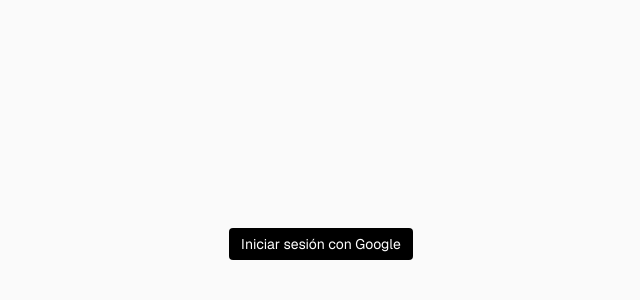
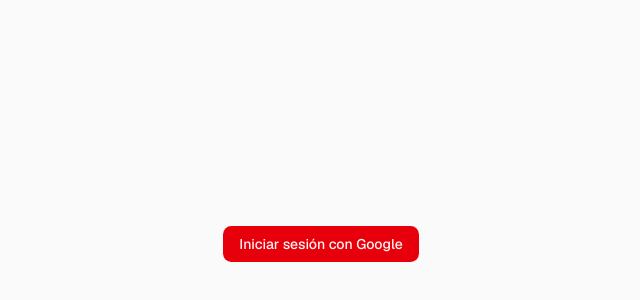
Before and after one commit to CastDev-j/yumshare, a Next.js app: page / in a window 1280 px wide. Shown: the part 156-456 px from the top of the page, without its empty margins (319-959 px from the left). Built offline with nearby package versions, Linux system fonts and the light colour scheme; no server answers.

Commit message:
feat: update favicon SVG and enhance AuthComponent with button component

```diff
--- a/src/app/globals.css
+++ b/src/app/globals.css
@@ -44,78 +44,80 @@
 }
 
 :root {
-  --radius: 0.625rem;
+  --radius: 0.65rem;
   --background: oklch(1 0 0);
-  --foreground: oklch(0.145 0 0);
+  --foreground: oklch(0.141 0.005 285.823);
   --card: oklch(1 0 0);
-  --card-foreground: oklch(0.145 0 0);
+  --card-foreground: oklch(0.141 0.005 285.823);
   --popover: oklch(1 0 0);
-  --popover-foreground: oklch(0.145 0 0);
-  --primary: oklch(0.205 0 0);
-  --primary-foreground: oklch(0.985 0 0);
-  --secondary: oklch(0.97 0 0);
-  --secondary-foreground: oklch(0.205 0 0);
-  --muted: oklch(0.97 0 0);
-  --muted-foreground: oklch(0.556 0 0);
-  --accent: oklch(0.97 0 0);
-  --accent-foreground: oklch(0.205 0 0);
+  --popover-foreground: oklch(0.141 0.005 285.823);
+  --primary: oklch(0.577 0.245 27.325);
+  --primary-foreground: oklch(0.971 0.013 17.38);
+  --secondary: oklch(0.967 0.001 286.375);
+  --secondary-foreground: oklch(0.21 0.006 285.885);
+  --muted: oklch(0.967 0.001 286.375);
+  --muted-foreground: oklch(0.552 0.016 285.938);
+  --accent: oklch(0.967 0.001 286.375);
+  --accent-foreground: oklch(0.21 0.006 285.885);
   --destructive: oklch(0.577 0.245 27.325);
-  --border: oklch(0.922 0 0);
-  --input: oklch(0.922 0 0);
-  --ring: oklch(0.708 0 0);
-  --chart-1: oklch(0.646 0.222 41.116);
-  --chart-2: oklch(0.6 0.118 184.704);
-  --chart-3: oklch(0.398 0.07 227.392);
-  --chart-4: oklch(0.828 0.189 84.429);
-  --chart-5: oklch(0.769 0.188 70.08);
+  --border: oklch(0.92 0.004 286.32);
+  --input: oklch(0.92 0.004 286.32);
+  --ring: oklch(0.704 0.191 22.216);
+  --chart-1: oklch(0.808 0.114 19.571);
+  --chart-2: oklch(0.637 0.237 25.331);
+  --chart-3: oklch(0.577 0.245 27.325);
+  --chart-4: oklch(0.505 0.213 27.518);
+  --chart-5: oklch(0.444 0.177 26.899);
   --sidebar: oklch(0.985 0 0);
-  --sidebar-foreground: oklch(0.145 0 0);
-  --sidebar-primary: oklch(0.205 0 0);
-  --sidebar-primary-foreground: oklch(0.985 0 0);
-  --sidebar-accent: oklch(0.97 0 0);
-  --sidebar-accent-foreground: oklch(0.205 0 0);
-  --sidebar-border: oklch(0.922 0 0);
-  --sidebar-ring: oklch(0.708 0 0);
+  --sidebar-foreground: oklch(0.141 0.005 285.823);
+  --sidebar-primary: oklch(0.577 0.245 27.325);
+  --sidebar-primary-foreground: oklch(0.971 0.013 17.38);
+  --sidebar-accent: oklch(0.967 0.001 286.375);
+  --sidebar-accent-foreground: oklch(0.21 0.006 285.885);
+  --sidebar-border: oklch(0.92 0.004 286.32);
+  --sidebar-ring: oklch(0.704 0.191 22.216);
 }
 
 .dark {
-  --background: oklch(0.145 0 0);
+  --background: oklch(0.141 0.005 285.823);
   --foreground: oklch(0.985 0 0);
-  --card: oklch(0.205 0 0);
+  --card: oklch(0.21 0.006 285.885);
   --card-foreground: oklch(0.985 0 0);
-  --popover: oklch(0.205 0 0);
+  --popover: oklch(0.21 0.006 285.885);
   --popover-foreground: oklch(0.985 0 0);
-  --primary: oklch(0.922 0 0);
-  --primary-foreground: oklch(0.205 0 0);
-  --secondary: oklch(0.269 0 0);
+  --primary: oklch(0.637 0.237 25.331);
+  --primary-foreground: oklch(0.971 0.013 17.38);
+  --secondary: oklch(0.274 0.006 286.033);
   --secondary-foreground: oklch(0.985 0 0);
-  --muted: oklch(0.269 0 0);
-  --muted-foreground: oklch(0.708 0 0);
-  --accent: oklch(0.269 0 0);
+  --muted: oklch(0.274 0.006 286.033);
+  --muted-foreground: oklch(0.705 0.015 286.067);
+  --accent: oklch(0.274 0.006 286.033);
   --accent-foreground: oklch(0.985 0 0);
   --destructive: oklch(0.704 0.191 22.216);
   --border: oklch(1 0 0 / 10%);
   --input: oklch(1 0 0 / 15%);
-  --ring: oklch(0.556 0 0);
-  --chart-1: oklch(0.488 0.243 264.376);
-  --chart-2: oklch(0.696 0.17 162.48);
-  --chart-3: oklch(0.769 0.188 70.08);
-  --chart-4: oklch(0.627 0.265 303.9);
-  --chart-5: oklch(0.645 0.246 16.439);
-  --sidebar: oklch(0.205 0 0);
+  --ring: oklch(0.396 0.141 25.723);
+  --chart-1: oklch(0.808 0.114 19.571);
+  --chart-2: oklch(0.637 0.237 25.331);
+  --chart-3: oklch(0.577 0.245 27.325);
+  --chart-4: oklch(0.505 0.213 27.518);
+  --chart-5: oklch(0.444 0.177 26.899);
+  --sidebar: oklch(0.21 0.006 285.885);
   --sidebar-foreground: oklch(0.985 0 0);
-  --sidebar-primary: oklch(0.488 0.243 264.376);
-  --sidebar-primary-foreground: oklch(0.985 0 0);
-  --sidebar-accent: oklch(0.269 0 0);
+  --sidebar-primary: oklch(0.637 0.237 25.331);
+  --sidebar-primary-foreground: oklch(0.971 0.013 17.38);
+  --sidebar-accent: oklch(0.274 0.006 286.033);
   --sidebar-accent-foreground: oklch(0.985 0 0);
   --sidebar-border: oklch(1 0 0 / 10%);
-  --sidebar-ring: oklch(0.556 0 0);
+  --sidebar-ring: oklch(0.396 0.141 25.723);
 }
+
 
 @layer base {
   * {
     @apply border-border outline-ring/50;
   }
+
   body {
     @apply bg-background text-foreground;
   }
--- a/src/components/auth/auth-component.tsx
+++ b/src/components/auth/auth-component.tsx
@@ -4,22 +4,24 @@
 import { signInWithGoogle } from "@/app/auth/actions";
 import { useRouter } from "next/navigation";
 import { createClient } from "@/utils/supabase/client";
+import { Button } from "../ui/button";
 
 const AuthComponent = () => {
   const router = useRouter();
   const supabase = useMemo(() => createClient(), []);
   const [loading, setLoading] = useState(false);
   const [isAuthed, setIsAuthed] = useState<boolean | null>(null);
-  const [email, setEmail] = useState<string | null>(null);
 
   useEffect(() => {
     let mounted = true;
 
     const init = async () => {
       const { data } = await supabase.auth.getSession();
+
+      console.log(data);
+
       if (!mounted) return;
       setIsAuthed(!!data.session?.user);
-      setEmail(data.session?.user?.email ?? null);
     };
 
     init();
@@ -27,7 +29,6 @@
     const { data: sub } = supabase.auth.onAuthStateChange((_event, session) => {
       if (!mounted) return;
       setIsAuthed(!!session?.user);
-      setEmail(session?.user?.email ?? null);
     });
 
     return () => {
@@ -63,23 +64,18 @@
     <div className="flex items-center gap-3">
       {isAuthed ? (
         <>
-          <span className="text-sm text-neutral-600">{email ?? "Usuario"}</span>
-          <button
+          <Button
             onClick={handleSignOut}
             disabled={loading}
-            className="px-3 py-1.5 rounded bg-neutral-200 hover:bg-neutral-300 text-sm"
+            variant={"outline"}
           >
             {loading ? "Cerrando…" : "Cerrar sesión"}
-          </button>
+          </Button>
         </>
       ) : (
-        <button
-          onClick={handleSignIn}
-          disabled={loading}
-          className="px-3 py-1.5 rounded bg-black text-white hover:bg-neutral-800 text-sm"
-        >
+        <Button onClick={handleSignIn} disabled={loading}>
           {loading ? "Abriendo Google…" : "Iniciar sesión con Google"}
-        </button>
+        </Button>
       )}
     </div>
   );
```
Also changed, not shown: public/favicon.svg.
